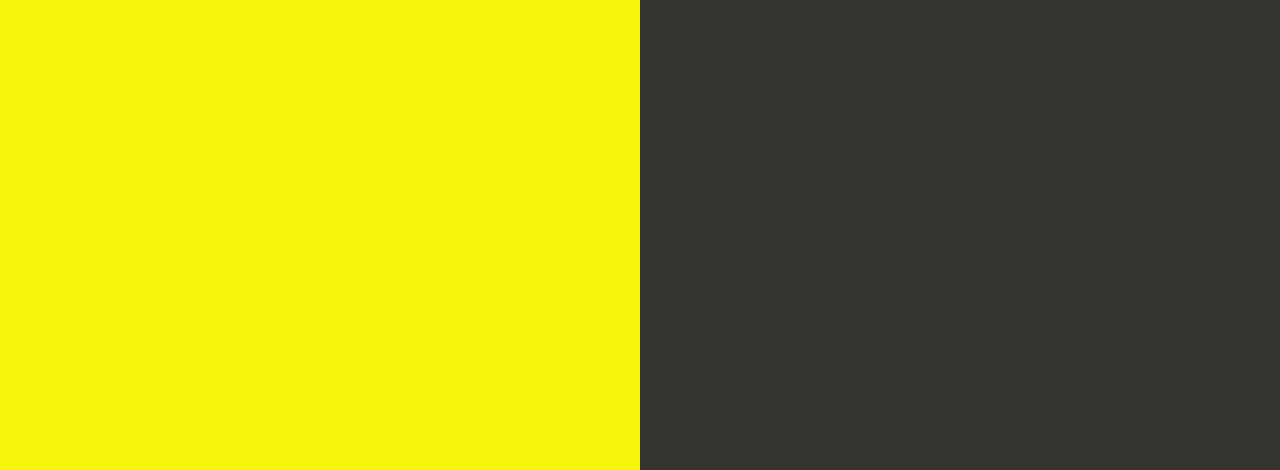
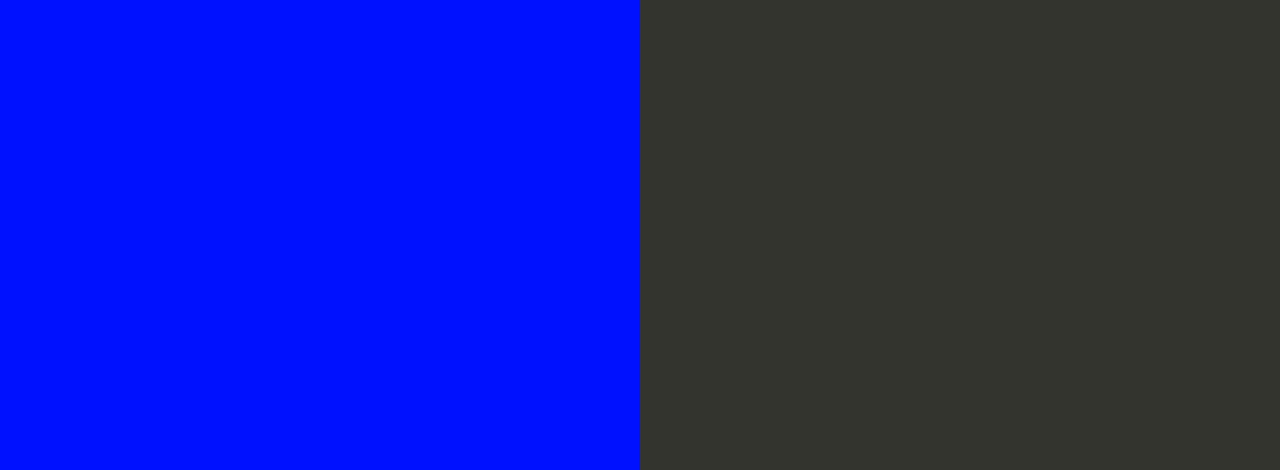
Before and after one commit to AlejandroC99/alex-devops, a plain HTML site: page index.html in a window 1280 px wide. Shown: the part 330-800 px from the top of the page. Drawn offline with Linux system fonts and the light colour scheme.

```diff
--- a/index.html
+++ b/index.html
@@ -35,7 +35,7 @@
 
         text-align: right;
         padding-top: 11em;
-        background-color: rgb(248, 244, 11);
+        background-color: rgb(0, 17, 255);
 
       }
       .textColumn p {
```
